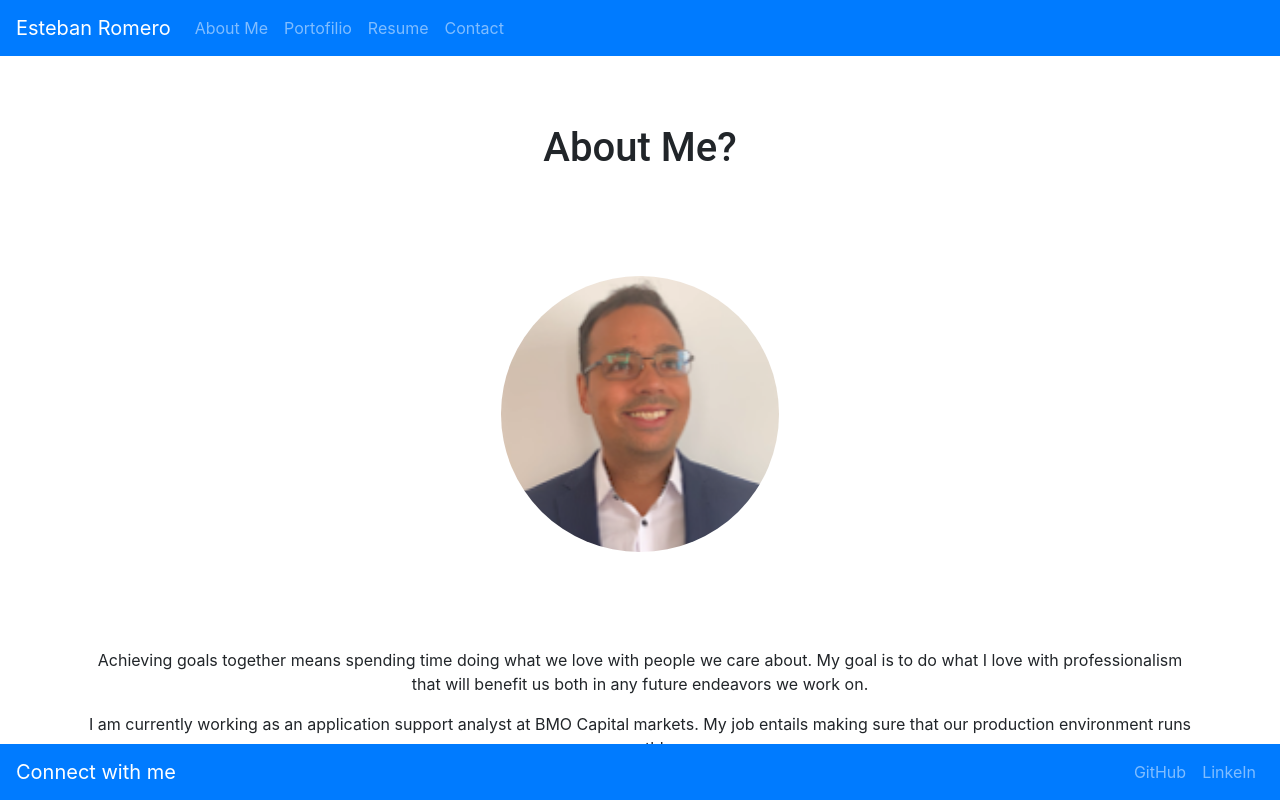
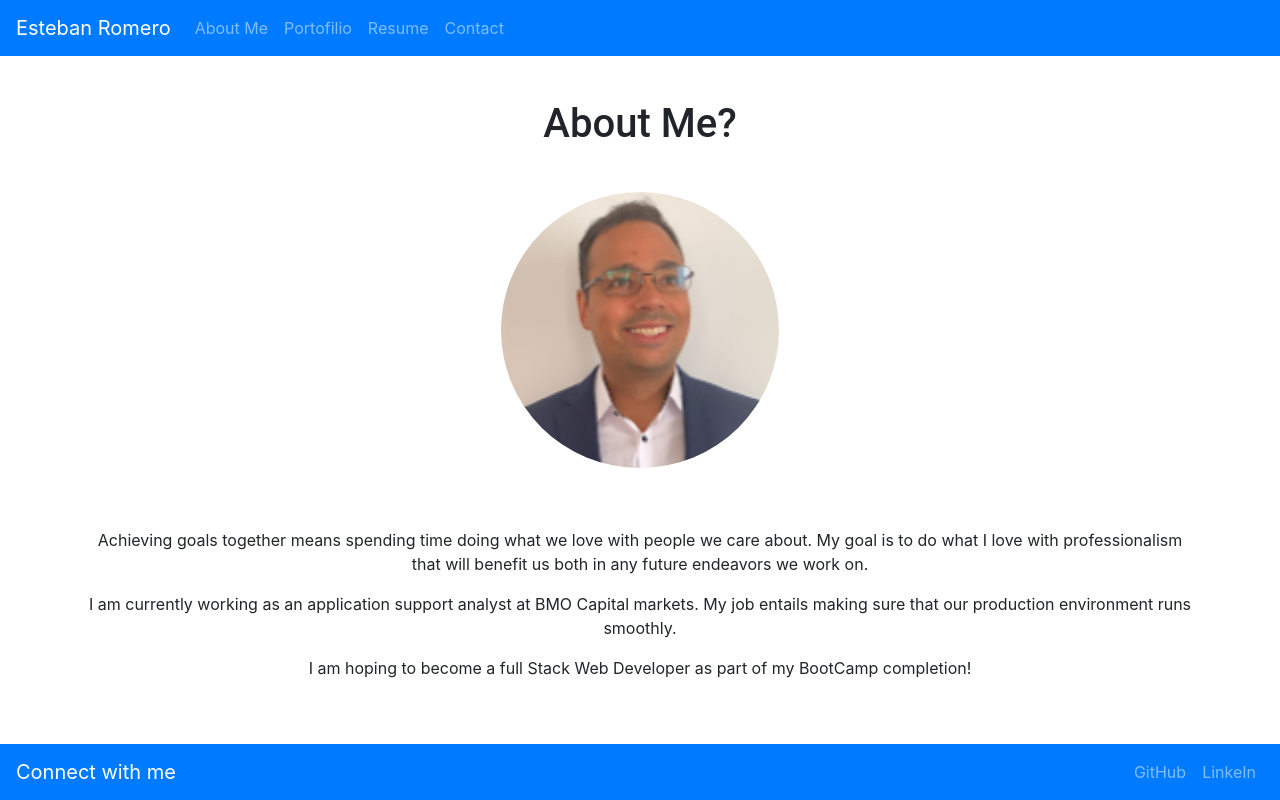
Before and after one commit to esroleo/esteban-web-portfolio, a React (Create React App) app: page / in a window 1280 px wide. Shown: the top 800 px of the page. Built offline with nearby package versions, Linux system fonts and the light colour scheme.

Commit message:
challenge completed for now

```diff
--- a/src/components/About/index.js
+++ b/src/components/About/index.js
@@ -15,15 +15,15 @@ function About() {
     <section>
     <Container >
       <Row>
-        <Col className="text-center my-5">
+        <Col className="text-center my-4">
           <h1 id="about">About Me?</h1>
         </Col>
       </Row>
 
       <Row>
-        <Col className="text-center my-5">
+        <Col className="text-center my-1">
           <Image src={profileImage}
-          className="my-2r"
+          className="my-2"
           style={{ width: "25%" }}
           alt="cover"
           roundedCircle />
--- a/src/components/Contact/index.js
+++ b/src/components/Contact/index.js
@@ -5,6 +5,7 @@ import 'bootstrap/dist/css/bootstrap.min.css';
 import Form from 'react-bootstrap/Form';
 import Button from 'react-bootstrap/Button';
 import Modal from 'react-bootstrap/Modal';
+import { Container } from 'react-bootstrap';
 
 
 
@@ -68,6 +69,8 @@ function ContactForm() {
     return (
 
         <>
+        <Container>
+
         <Form id="contact-form" onSubmit={handleSubmit}>
 
             <Form.Group controlId="formName">
@@ -117,7 +120,7 @@ function ContactForm() {
                 </Modal.Footer>
              </Modal>
 
-
+        </Container>
         </>
 
     )
--- a/src/components/Portfolio/index.js
+++ b/src/components/Portfolio/index.js
@@ -68,19 +68,24 @@ function Portfolio() {
 
     return (
 
-        <div className="flex-row">
+
 
 
             <Container>
                 <Row className="justify-content-md-center">
                  {images.map((image, i) => (
-                    <Col onClick={() => console.log("test")} className="my-" xs={12} md={6} xl={4}>
+                    <Col onClick={() => console.log("test")}
+                     xs={12} md={6} xl={4}>
                     <Card
                     text="dark"
-                    className="mb-2"
-                    style={{ width: '18rem' }}>
-                    <Card.Img variant="top"
+                    className="mb-2 my-2 "
+                    >
+                    <Card.Img
+                    variant="top"
+
+                    height={300}
                     src={require(`../../assets/projects/${image.name}.JPG`).default}
+
                     />
                     <Card.Body>
                         <Card.Title >{image.title}</Card.Title>
@@ -109,7 +114,7 @@ function Portfolio() {
                 </Row>
             </Container>
 
-      </div>
+
 
     )
 }
```
